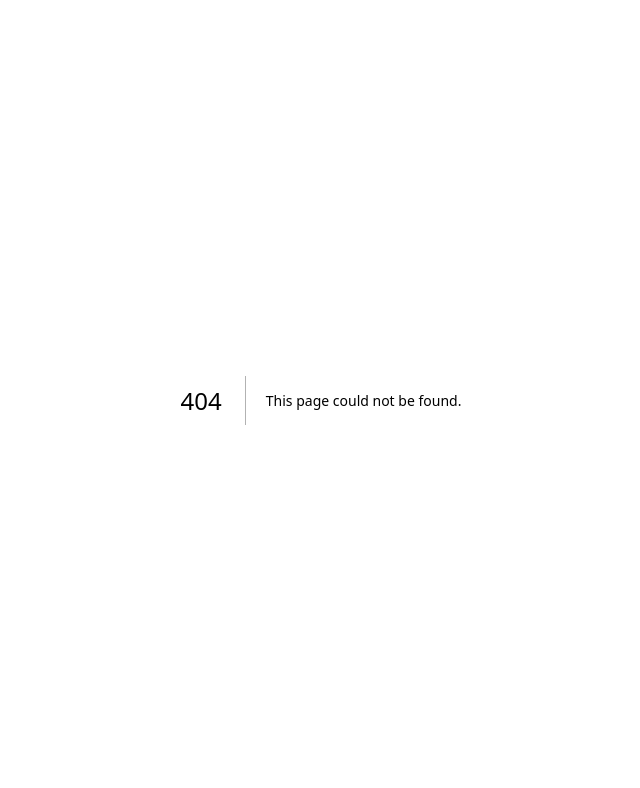
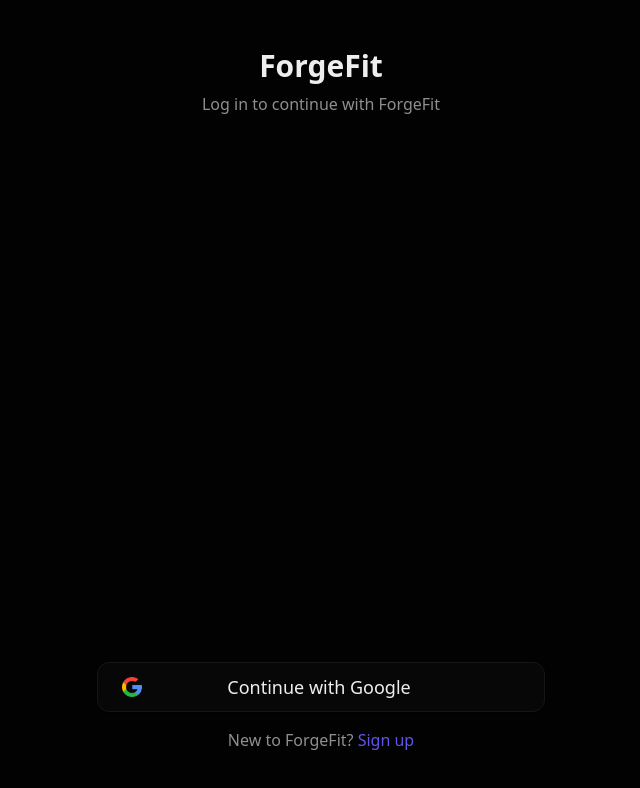
Before and after one commit to Akash0391/fe-forgefit-app, a Next.js app: page /login in a window 1280 px wide. Before the commit this address had no page. Shown: the top 788 px of the page, without its empty margins (319-959 px from the left). Built offline with nearby package versions, Linux system fonts and the light colour scheme.

Commit message:
feat: enhance global styles and implement theme provider in layout

```diff
--- /dev/null
+++ b/app/(auth)/login/page.tsx
@@ -0,0 +1,59 @@
+"use client";
+
+import { Button } from "@/components/ui/button";
+import Link from "next/link";
+import Image from "next/image";
+
+const LoginPage = () => {
+  const handleGoogleLogin = () => {
+    // Handle Google login logic here
+    console.log("Google login clicked");
+  };
+
+  return (
+    <div className="min-h-screen flex flex-col p-4 relative">
+      {/* Header */}
+      <div className="pt-8 pb-4">
+        <h1 className="text-3xl font-bold text-center text-foreground">
+          ForgeFit
+        </h1>
+        <p className="text-muted-foreground text-center mt-2">
+          Log in to continue with ForgeFit
+        </p>
+      </div>
+
+      {/* Spacer */}
+      <div className="flex-1"></div>
+
+      {/* Bottom Section */}
+      <div className="pb-8 space-y-4">
+        <div className="w-full max-w-md mx-auto">
+          <Button
+            onClick={handleGoogleLogin}
+            className="w-full text-lg rounded-[12px] p-6 justify-start"
+            size="lg"
+            variant="outline"
+          >
+            <Image
+              src="/images/google-logo.png"
+              alt="Google"
+              width={20}
+              height={20}
+              className="flex-shrink-0"
+              unoptimized
+            />
+            <span className="flex-1 mr-8">Continue with Google</span>
+          </Button>
+        </div>
+        <p className="text-muted-foreground text-center">
+          New to ForgeFit?{" "}
+          <Link href="/signup" className="text-primary hover:underline">
+            Sign up
+          </Link>
+        </p>
+      </div>
+    </div>
+  );
+};
+
+export default LoginPage;
--- a/app/globals.css
+++ b/app/globals.css
@@ -43,72 +43,74 @@
 }
 
 :root {
-  --radius: 0.625rem;
-  --background: oklch(1 0 0);
-  --foreground: oklch(0.145 0 0);
+  --radius: 0.5rem;
+  /* Hevy Light Theme (default) */
+  --background: oklch(0.99 0 0);
+  --foreground: oklch(0.15 0 0);
   --card: oklch(1 0 0);
-  --card-foreground: oklch(0.145 0 0);
+  --card-foreground: oklch(0.15 0 0);
   --popover: oklch(1 0 0);
-  --popover-foreground: oklch(0.145 0 0);
-  --primary: oklch(0.205 0 0);
-  --primary-foreground: oklch(0.985 0 0);
-  --secondary: oklch(0.97 0 0);
-  --secondary-foreground: oklch(0.205 0 0);
-  --muted: oklch(0.97 0 0);
-  --muted-foreground: oklch(0.556 0 0);
-  --accent: oklch(0.97 0 0);
-  --accent-foreground: oklch(0.205 0 0);
+  --popover-foreground: oklch(0.15 0 0);
+  --primary: oklch(0.55 0.22 280);
+  --primary-foreground: oklch(0.99 0 0);
+  --secondary: oklch(0.96 0 0);
+  --secondary-foreground: oklch(0.15 0 0);
+  --muted: oklch(0.96 0 0);
+  --muted-foreground: oklch(0.5 0 0);
+  --accent: oklch(0.96 0 0);
+  --accent-foreground: oklch(0.15 0 0);
   --destructive: oklch(0.577 0.245 27.325);
-  --border: oklch(0.922 0 0);
-  --input: oklch(0.922 0 0);
-  --ring: oklch(0.708 0 0);
-  --chart-1: oklch(0.646 0.222 41.116);
-  --chart-2: oklch(0.6 0.118 184.704);
-  --chart-3: oklch(0.398 0.07 227.392);
-  --chart-4: oklch(0.828 0.189 84.429);
-  --chart-5: oklch(0.769 0.188 70.08);
-  --sidebar: oklch(0.985 0 0);
-  --sidebar-foreground: oklch(0.145 0 0);
-  --sidebar-primary: oklch(0.205 0 0);
-  --sidebar-primary-foreground: oklch(0.985 0 0);
-  --sidebar-accent: oklch(0.97 0 0);
-  --sidebar-accent-foreground: oklch(0.205 0 0);
-  --sidebar-border: oklch(0.922 0 0);
-  --sidebar-ring: oklch(0.708 0 0);
+  --border: oklch(0.9 0 0);
+  --input: oklch(0.9 0 0);
+  --ring: oklch(0.55 0.22 280);
+  --chart-1: oklch(0.55 0.22 280);
+  --chart-2: oklch(0.6 0.18 200);
+  --chart-3: oklch(0.5 0.15 350);
+  --chart-4: oklch(0.65 0.2 150);
+  --chart-5: oklch(0.7 0.2 50);
+  --sidebar: oklch(0.98 0 0);
+  --sidebar-foreground: oklch(0.15 0 0);
+  --sidebar-primary: oklch(0.55 0.22 280);
+  --sidebar-primary-foreground: oklch(0.99 0 0);
+  --sidebar-accent: oklch(0.96 0 0);
+  --sidebar-accent-foreground: oklch(0.15 0 0);
+  --sidebar-border: oklch(0.9 0 0);
+  --sidebar-ring: oklch(0.55 0.22 280);
 }
 
 .dark {
-  --background: oklch(0.145 0 0);
-  --foreground: oklch(0.985 0 0);
-  --card: oklch(0.205 0 0);
-  --card-foreground: oklch(0.985 0 0);
-  --popover: oklch(0.205 0 0);
-  --popover-foreground: oklch(0.985 0 0);
-  --primary: oklch(0.922 0 0);
-  --primary-foreground: oklch(0.205 0 0);
-  --secondary: oklch(0.269 0 0);
-  --secondary-foreground: oklch(0.985 0 0);
-  --muted: oklch(0.269 0 0);
-  --muted-foreground: oklch(0.708 0 0);
-  --accent: oklch(0.269 0 0);
-  --accent-foreground: oklch(0.985 0 0);
-  --destructive: oklch(0.704 0.191 22.216);
-  --border: oklch(1 0 0 / 10%);
-  --input: oklch(1 0 0 / 15%);
-  --ring: oklch(0.556 0 0);
-  --chart-1: oklch(0.488 0.243 264.376);
-  --chart-2: oklch(0.696 0.17 162.48);
-  --chart-3: oklch(0.769 0.188 70.08);
-  --chart-4: oklch(0.627 0.265 303.9);
-  --chart-5: oklch(0.645 0.246 16.439);
-  --sidebar: oklch(0.205 0 0);
-  --sidebar-foreground: oklch(0.985 0 0);
-  --sidebar-primary: oklch(0.488 0.243 264.376);
-  --sidebar-primary-foreground: oklch(0.985 0 0);
-  --sidebar-accent: oklch(0.269 0 0);
-  --sidebar-accent-foreground: oklch(0.985 0 0);
-  --sidebar-border: oklch(1 0 0 / 10%);
-  --sidebar-ring: oklch(0.556 0 0);
+  /* Hevy Dark Theme - Very dark background with purple accent */
+  --background: oklch(0.08 0 0);
+  --foreground: oklch(0.95 0 0);
+  --card: oklch(0.12 0 0);
+  --card-foreground: oklch(0.95 0 0);
+  --popover: oklch(0.12 0 0);
+  --popover-foreground: oklch(0.95 0 0);
+  --primary: oklch(0.55 0.22 280);
+  --primary-foreground: oklch(0.99 0 0);
+  --secondary: oklch(0.18 0 0);
+  --secondary-foreground: oklch(0.95 0 0);
+  --muted: oklch(0.18 0 0);
+  --muted-foreground: oklch(0.65 0 0);
+  --accent: oklch(0.18 0 0);
+  --accent-foreground: oklch(0.95 0 0);
+  --destructive: oklch(0.65 0.22 20);
+  --border: oklch(0.2 0 0);
+  --input: oklch(0.2 0 0);
+  --ring: oklch(0.55 0.22 280);
+  --chart-1: oklch(0.55 0.22 280);
+  --chart-2: oklch(0.6 0.2 200);
+  --chart-3: oklch(0.5 0.18 350);
+  --chart-4: oklch(0.65 0.2 150);
+  --chart-5: oklch(0.7 0.2 50);
+  --sidebar: oklch(0.1 0 0);
+  --sidebar-foreground: oklch(0.95 0 0);
+  --sidebar-primary: oklch(0.55 0.22 280);
+  --sidebar-primary-foreground: oklch(0.99 0 0);
+  --sidebar-accent: oklch(0.18 0 0);
+  --sidebar-accent-foreground: oklch(0.95 0 0);
+  --sidebar-border: oklch(0.2 0 0);
+  --sidebar-ring: oklch(0.55 0.22 280);
 }
 
 @layer base {
--- a/app/layout.tsx
+++ b/app/layout.tsx
@@ -1,6 +1,7 @@
 import type { Metadata } from "next";
 import { Geist, Geist_Mono } from "next/font/google";
 import "./globals.css";
+import { ThemeProvider } from "@/components/theme-provider";
 
 const geistSans = Geist({
   variable: "--font-geist-sans",
@@ -23,11 +24,13 @@
   children: React.ReactNode;
 }>) {
   return (
-    <html lang="en">
+    <html lang="en" suppressHydrationWarning>
       <body
         className={`${geistSans.variable} ${geistMono.variable} antialiased`}
       >
-        {children}
+        <ThemeProvider>
+          {children}
+        </ThemeProvider>
       </body>
     </html>
   );
--- a/app/page.tsx
+++ b/app/page.tsx
@@ -1,14 +1,7 @@
-import { Button } from "@/components/ui/button";
+import { redirect } from "next/navigation";
 
 const Home = () => {
-  return (
-    <>
-      <h1 className="text-3xl text-center text-blue-500 font-bold">
-        ForgeFit
-      </h1>
-      <div className="flex justify-center items-center"> <Button variant="default" className="bg-blue-500 text-white hover:bg-blue-600">Get Started</Button> </div>
-    </>
-  );
+  redirect("/login");
 };
 
 export default Home;
--- /dev/null
+++ b/components/theme-provider.tsx
@@ -0,0 +1,26 @@
+"use client";
+
+import { useEffect } from "react";
+
+export function ThemeProvider({ children }: { children: React.ReactNode }) {
+  useEffect(() => {
+    const theme = localStorage.getItem("theme") || "dark";
+    document.documentElement.classList.toggle("dark", theme === "dark");
+  }, []);
+
+  return (
+    <>
+      <script
+        dangerouslySetInnerHTML={{
+          __html: `
+            (function() {
+              const theme = localStorage.getItem('theme') || 'dark';
+              document.documentElement.classList.toggle('dark', theme === 'dark');
+            })();
+          `,
+        }}
+      />
+      {children}
+    </>
+  );
+}
--- /dev/null
+++ b/components/theme-toggle.tsx
@@ -0,0 +1,55 @@
+"use client";
+
+import { Moon, Sun } from "lucide-react";
+import { Button } from "@/components/ui/button";
+import { useEffect, useState } from "react";
+
+export function ThemeToggle() {
+  const [theme, setTheme] = useState<"light" | "dark">("dark");
+  const [mounted, setMounted] = useState(false);
+
+  useEffect(() => {
+    setMounted(true);
+    // Get theme from localStorage or default to dark
+    const savedTheme = localStorage.getItem("theme") as "light" | "dark" | null;
+    const initialTheme = savedTheme || "dark";
+    setTheme(initialTheme);
+    document.documentElement.classList.toggle("dark", initialTheme === "dark");
+  }, []);
+
+  const toggleTheme = () => {
+    const newTheme = theme === "dark" ? "light" : "dark";
+    setTheme(newTheme);
+    localStorage.setItem("theme", newTheme);
+    document.documentElement.classList.toggle("dark", newTheme === "dark");
+  };
+
+  if (!mounted) {
+    return (
+      <Button
+        variant="ghost"
+        size="icon"
+        className="h-9 w-9"
+        aria-label="Toggle theme"
+      >
+        <Sun className="h-4 w-4" />
+      </Button>
+    );
+  }
+
+  return (
+    <Button
+      variant="ghost"
+      size="icon"
+      onClick={toggleTheme}
+      className="h-9 w-9"
+      aria-label="Toggle theme"
+    >
+      {theme === "dark" ? (
+        <Sun className="h-4 w-4" />
+      ) : (
+        <Moon className="h-4 w-4" />
+      )}
+    </Button>
+  );
+}
```
Also changed, not shown: public/images/google-logo.png (added).
